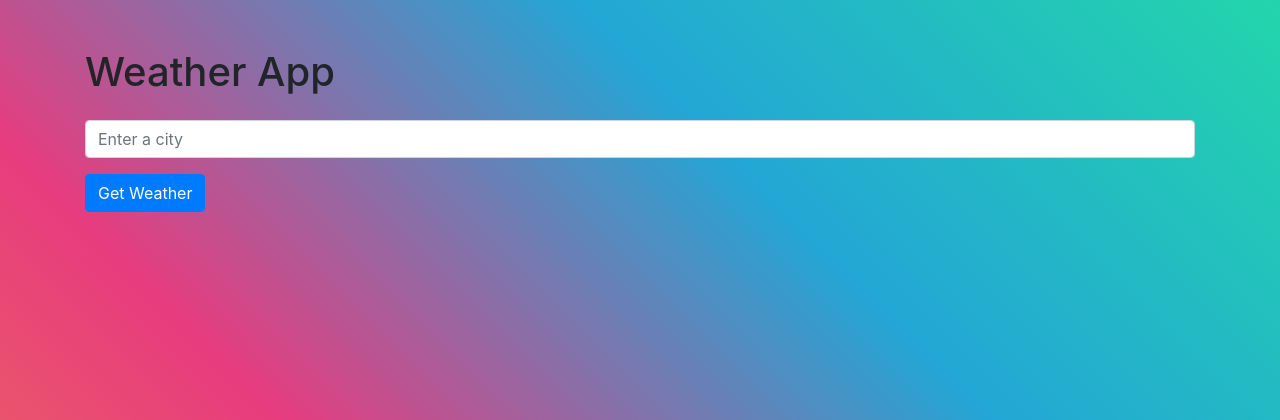
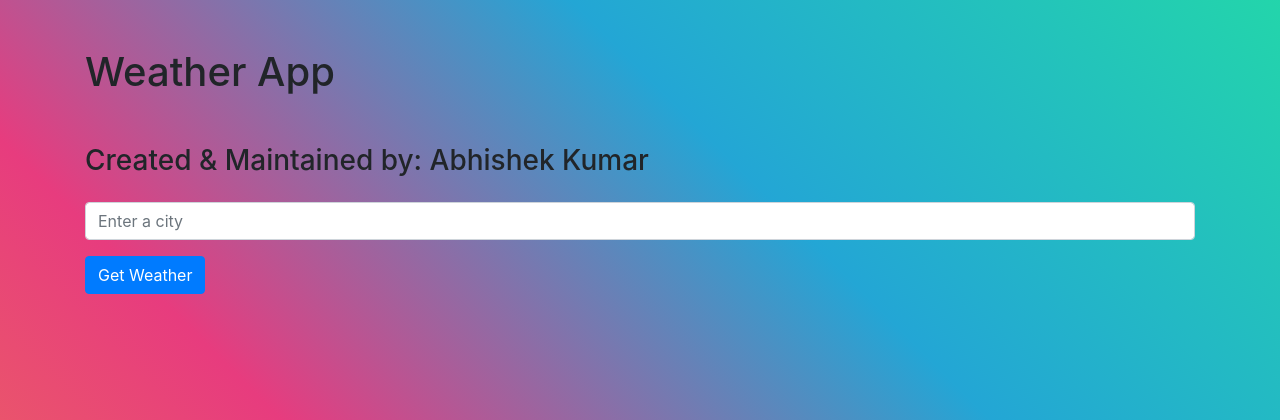
Before and after one commit to Firangi0799/Flask-Weather, a Flask app: page / in a window 1280 px wide. Shown: the top 420 px of the page. Run offline with Flask 3, Linux system fonts and the light colour scheme; some libraries are stand-ins or nearby versions.

Commit message:
Update index.html

```diff
--- a/templates/index.html
+++ b/templates/index.html
@@ -30,6 +30,7 @@
 <body>
     <div class="container">
         <h1 class="mt-5">Weather App</h1>
+        <h3 class="mt-5">Created & Maintained by: Abhishek Kumar</h3>
         <form class="mt-4" action="/" method="get">
             <div class="form-group">
                 <input class="form-control" type="text" name="city" placeholder="Enter a city">
```
